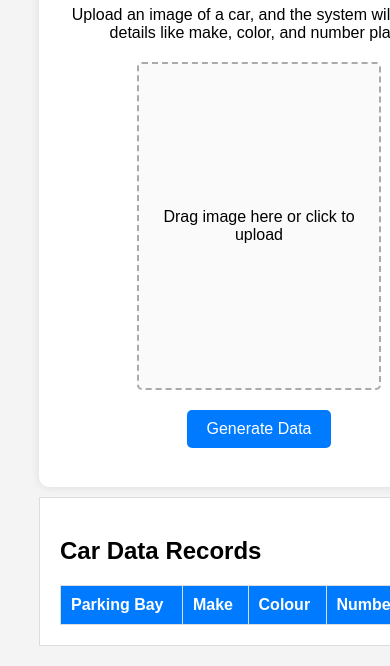
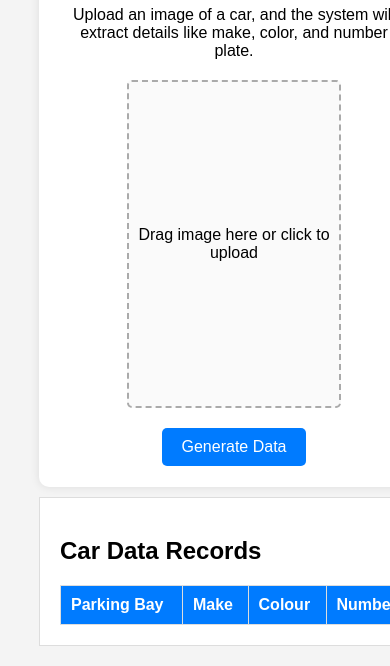
Before and after one commit to Gareth1995/car-detail-grabber, a website: page frontend/index.html in a window 390 px wide. Shown: the part 178-844 px from the top of the page. Drawn offline with nearby package versions, Linux system fonts and the light colour scheme.

Commit message:
altered frontend to look better on phone.

```diff
--- a/frontend/styles.css
+++ b/frontend/styles.css
@@ -16,7 +16,7 @@ body {
     box-shadow: 0px 0px 10px rgba(0, 0, 0, 0.1);
     height: 80%;
     width: 50%;
-    min-width: 400px; /* Prevents it from shrinking too much */
+    min-width: 350px; /* Prevents it from shrinking too much */
     min-height: 500px;
 }
 
```
